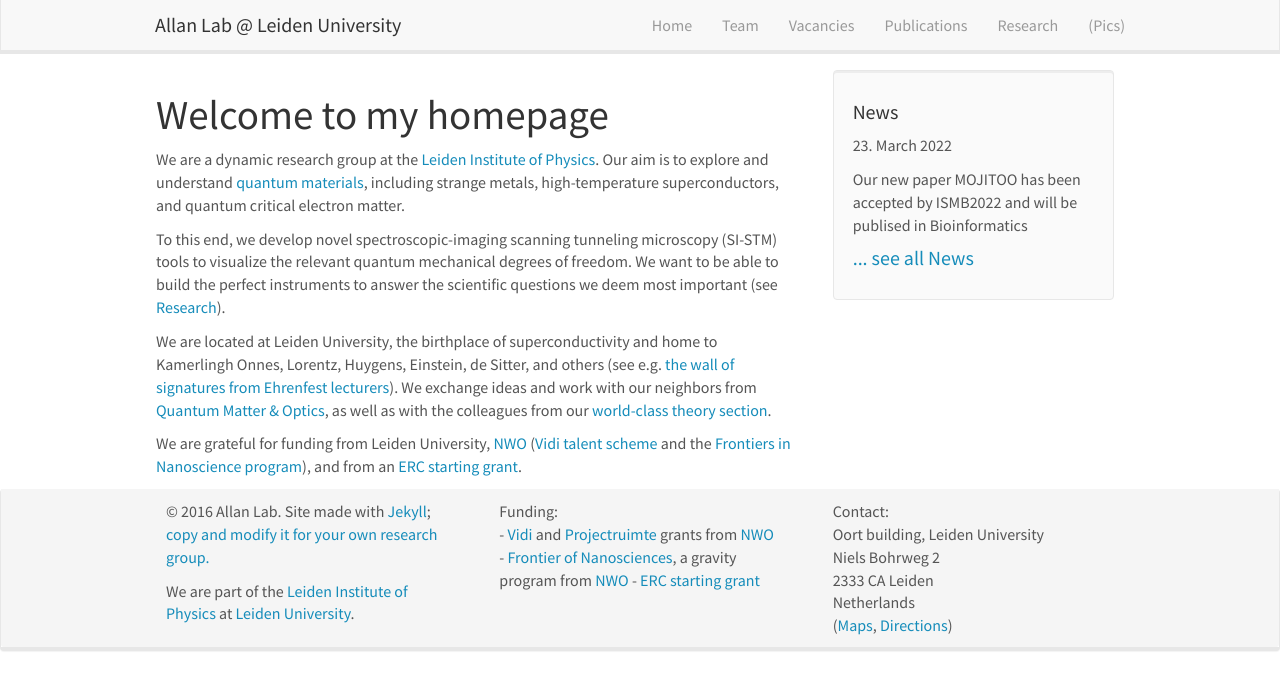
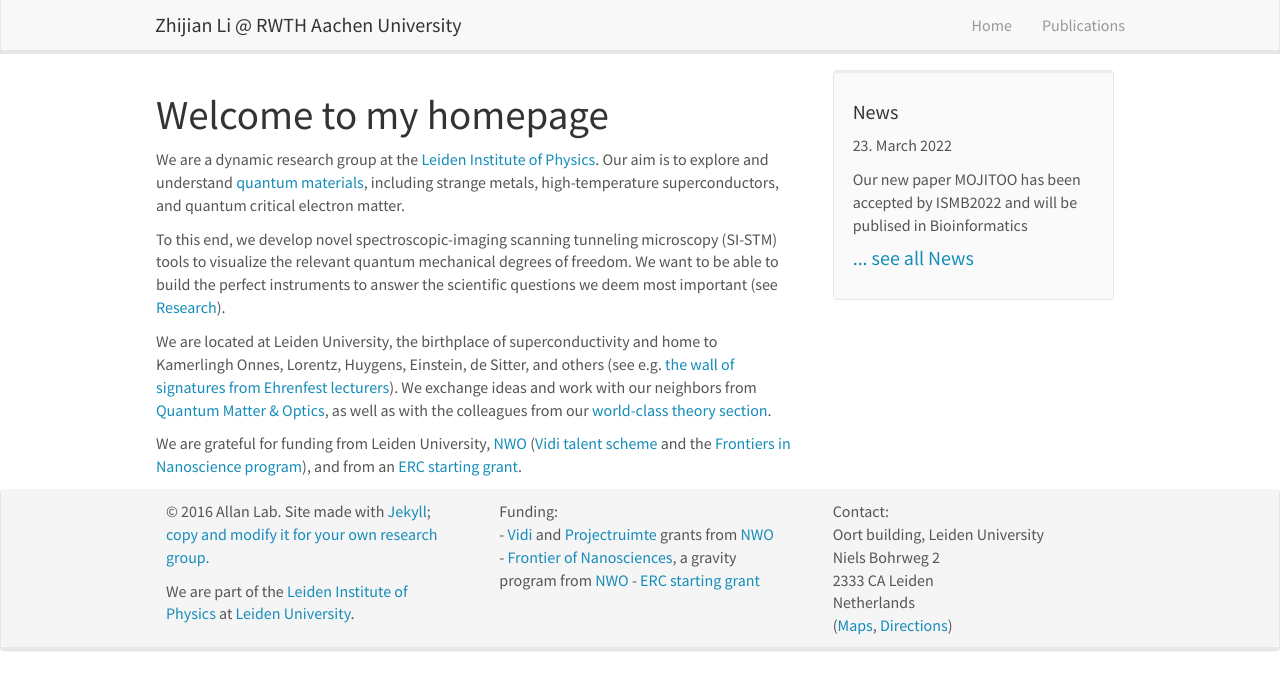
Before and after one commit to lzj1769/lzj1769.github.io, a Jekyll site: the page built from _pages/home.md, in a window 1280 px wide. Shown: the top 690 px of the page. Built offline with Jekyll 4.4.1, drawn with Linux system fonts in a browser that asks for light colours; nearby versions of some CDN libraries.

Commit message:
update header

```diff
--- a/_includes/header.html
+++ b/_includes/header.html
@@ -8,16 +8,16 @@
 		<span class="icon-bar"></span>
 	  </button>
 
-    <a class="navbar-brand" href="{{ site.url }}{{ site.baseurl }}/">Allan Lab @ Leiden University</a>
+    <a class="navbar-brand" href="{{ site.url }}{{ site.baseurl }}/">Zhijian Li @ RWTH Aachen University</a>
 	</div>
 	<div class="collapse navbar-collapse" id="navbar-collapse-1">
 	  <ul class="nav navbar-nav navbar-right">
 		<li><a href="{{ site.url }}{{ site.baseurl }}/">Home</a></li>
-		<li><a href="{{ site.url }}{{ site.baseurl }}/team">Team</a></li>
-		<li><a href="{{ site.url }}{{ site.baseurl }}/vacancies">Vacancies</a></li>
+	<!--	<li><a href="{{ site.url }}{{ site.baseurl }}/team">Team</a></li> -->
+	<!--	<li><a href="{{ site.url }}{{ site.baseurl }}/vacancies">Vacancies</a></li> -->
 		<li><a href="{{ site.url }}{{ site.baseurl }}/publications">Publications</a></li>
-		<li><a href="{{ site.url }}{{ site.baseurl }}/research">Research</a></li>
-		<li><a href="{{ site.url }}{{ site.baseurl }}/pictures">(Pics)</a></li>
+	<!--	<li><a href="{{ site.url }}{{ site.baseurl }}/research">Research</a></li>-->
+	<!--	<li><a href="{{ site.url }}{{ site.baseurl }}/pictures">(Pics)</a></li>-->
 	  </ul>
 	</div>
   </div>
--- a/_layouts/homelay.html
+++ b/_layouts/homelay.html
@@ -1,7 +1,6 @@
 ---
 layout: default
 ---
-
   <div id="homeid" class="col-sm-8">
         <h1>Welcome to my homepage</h1>
 
```
